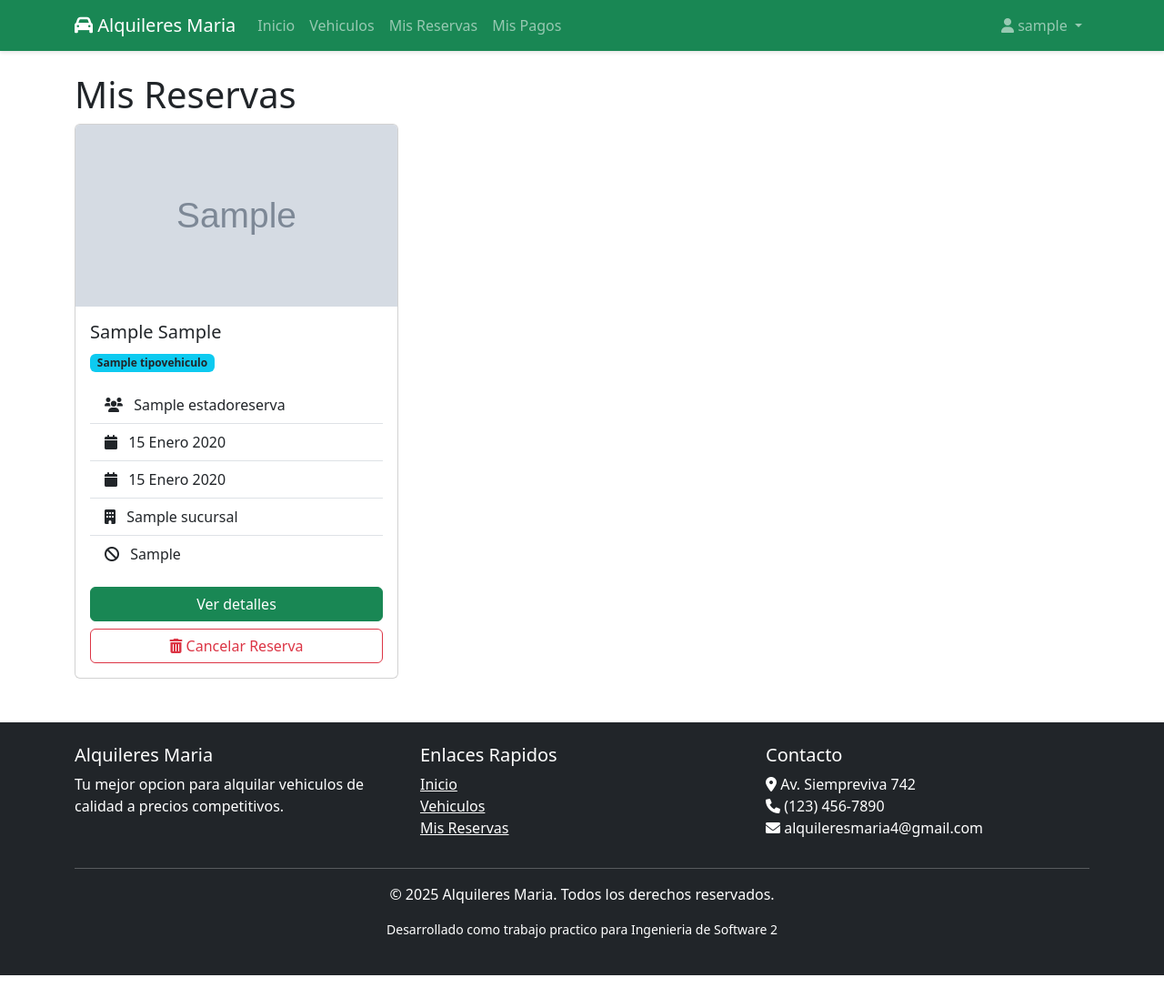
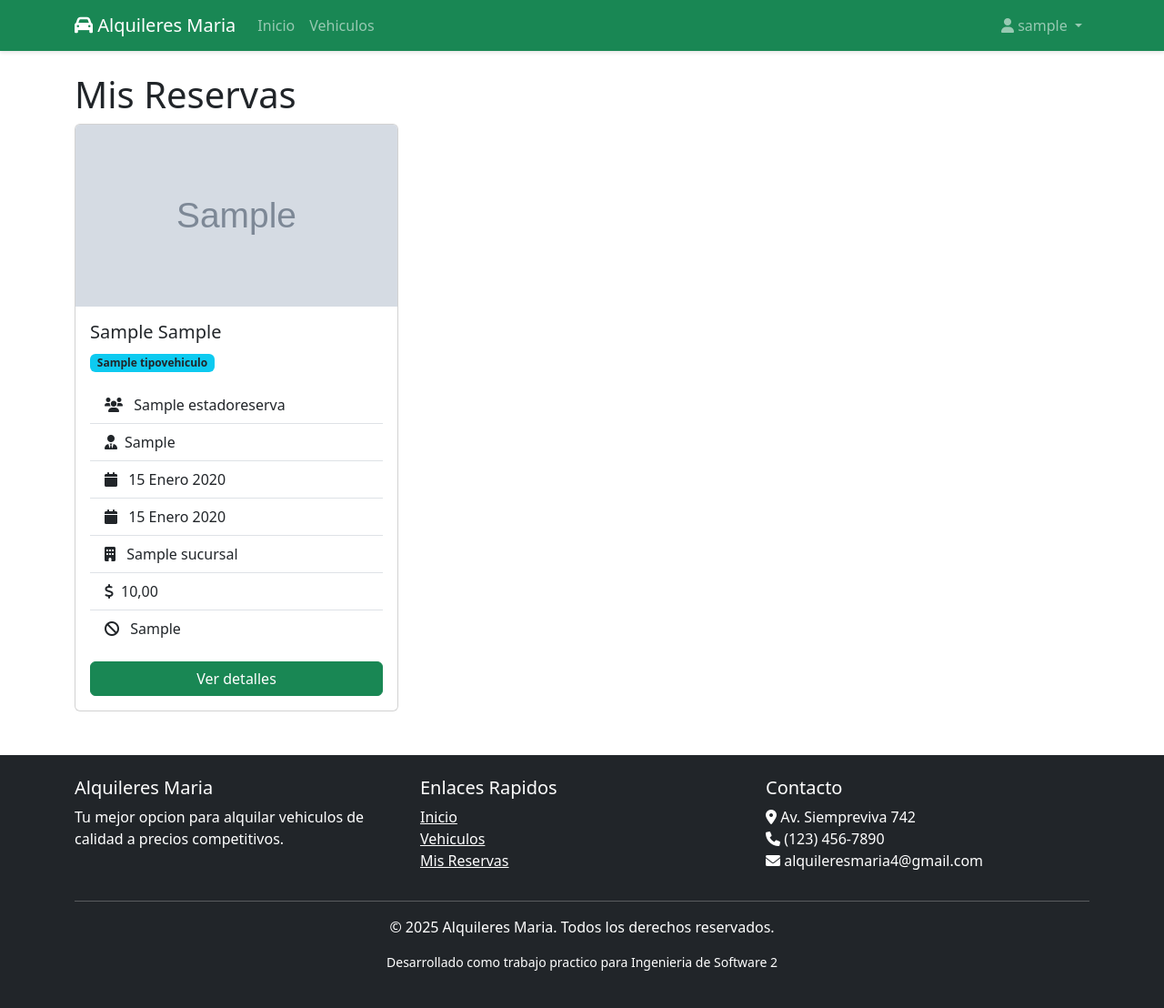
Before and after one commit to agustindinardi/alquileresmaria, a Django app: page /reservas/ in a window 1280 px wide. Shown: the whole page at 91% size. Before the commit the page ends 1072 px from the top, so only its background shows below. Run offline with Django 5.2, Linux system fonts and the light colour scheme; a user stored in the database is signed in; tables that the repository leaves empty hold one stand-in row (values such as "Sample post"); grey boxes marked "Sample" are stand-in pictures; some libraries are stand-ins or nearby versions.

Commit message:
Cancelar Reserva
Se cancela una reserva devolviendo el saldo  correspondiente a la tarjeta utillizada. Se arreglaron los problemas a la hora de no permitir al usuario realizar una reserva por mas que la cancelara, los problemas a la hora de querer reservar un vehiculo por mas que este ya no estuviera reservado luego de una cancelacion.
Por ultimo se agrego la muestra del total a pagar en los detalles de la reserva antes de confirmar el pago

```diff
--- a/pagos/models.py
+++ b/pagos/models.py
@@ -1,5 +1,5 @@
 from django.db import models
-from reservas.models import Reserva
+from reservas.models import Reserva, Tarjeta
 
 class MetodoPago(models.Model):
     nombre = models.CharField(max_length=50)
--- a/reservas/forms.py
+++ b/reservas/forms.py
@@ -60,7 +60,7 @@ class ReservaForm(forms.ModelForm):
             from .models import Reserva
             reservas_existentes = Reserva.objects.filter(
                 vehiculo=self.vehiculo,
-                estado__nombre__in=['Cancelada', 'Confirmada'],
+                estado__nombre__in=['Confirmada'],
             )
 
             for reserva in reservas_existentes:
--- a/reservas/views.py
+++ b/reservas/views.py
@@ -8,7 +8,9 @@ from django.urls import reverse
 from django.db import transaction
 from .models import Reserva, EstadoReserva
 from .forms import ReservaForm, CancelarReservaForm
-from vehiculos.models import Vehiculo, Estado
+from vehiculos.models import Vehiculo, Estado, PoliticaReembolso
+from reservas.models import Tarjeta
+from pagos.models import Pago
 from django.utils import timezone
 
 class ReservaListView(LoginRequiredMixin, ListView):
@@ -35,7 +37,9 @@ class ReservaDetailView(LoginRequiredMixin, DetailView):
         reserva = self.get_object()
         context['puede_cancelar'] = reserva.puede_cancelar_usuario()
         context['form_cancelar'] = CancelarReservaForm()
+        context['total_a_pagar'] = reserva.calcular_Total()
         return context
+
 
 @login_required
 def crear_reserva(request, vehiculo_id):
@@ -58,8 +62,8 @@ def crear_reserva(request, vehiculo_id):
                         usuario=request.user,
                         fecha_inicio=form.cleaned_data['fecha_inicio'],
                         fecha_fin=form.cleaned_data['fecha_fin'],
-                        dni_conductor=form.cleaned_data['dni_conductor']
-
+                        dni_conductor=form.cleaned_data['dni_conductor'],
+                        tarjeta = Tarjeta.objects.get(numero=form.cleaned_data['numero_tarjeta'])
                     )
 
                     # Obtener el estado "Confirmada" para la reserva
@@ -104,46 +108,51 @@ def cancelar_reserva(request, pk):
     # Verificar si la reserva puede ser cancelada por el usuario
     if not reserva.puede_cancelar_usuario():
         messages.error(request, "No es posible cancelar la reserva con menos de 24 horas de anticipación.")
-        return redirect('reservas:detalle', pk=reserva.id)
+        return redirect('reservas:lista')
 
-    if request.method == 'POST':
-        form = CancelarReservaForm(request.POST)
-        if form.is_valid():
+    try:
+        with transaction.atomic():
+            # Obtener el estado "Cancelada" para la reserva
             try:
-                with transaction.atomic():
-                    # Obtener el estado "Cancelada" para la reserva
-                    try:
-                        estado_cancelada = EstadoReserva.objects.get(nombre__iexact='cancelada')
-                    except EstadoReserva.DoesNotExist:
-                        # Si no existe, crearlo
-                        estado_cancelada, created = EstadoReserva.objects.get_or_create(
-                            nombre='Cancelada',
-                            defaults={'descripcion': 'Reserva cancelada por el usuario'}
-                        )
+                estado_cancelada = EstadoReserva.objects.get(nombre__iexact='cancelada')
+            except EstadoReserva.DoesNotExist:
+                # Si no existe, crearlo
+                estado_cancelada, created = EstadoReserva.objects.get_or_create(
+                    nombre='Cancelada',
+                    defaults={'descripcion': 'Reserva cancelada por el usuario'}
+                )
 
-                    reserva.estado = estado_cancelada
-                    reserva.motivo_cancelacion = form.cleaned_data['motivo_cancelacion']
-                    reserva.save()
+            reserva.estado = estado_cancelada
+            reserva.motivo_cancelacion = 'Cancelada desde Lista'
+            reserva.save()
 
-                    # Liberar el vehículo usando el nuevo método
-                    vehiculo = reserva.vehiculo
-                    if vehiculo.liberar():
-                        messages.success(request, f"Reserva cancelada exitosamente. Vehículo {vehiculo.marca} {vehiculo.modelo} liberado.")
-                    else:
-                        messages.warning(request, f"Reserva cancelada, pero no se pudo liberar automáticamente el vehículo {vehiculo.marca} {vehiculo.modelo}.")
+            vehiculo = reserva.vehiculo
+            _Realizar_Reembolso(reserva, request)
 
-                    return redirect('reservas:lista')
+            # Liberar el vehículo usando el nuevo método
+            if vehiculo.liberar():
+                messages.success(request, f"Reserva cancelada exitosamente. Vehículo {vehiculo.marca} {vehiculo.modelo} liberado.")
+            else:
+                messages.warning(request, f"Reserva cancelada, pero no se pudo liberar automáticamente el vehículo {vehiculo.marca} {vehiculo.modelo}.")
 
-            except Exception as e:
-                messages.error(request, f"Error al cancelar la reserva: {str(e)}")
-                return redirect('reservas:detalle', pk=reserva.id)
-    else:
-        form = CancelarReservaForm()
+            return redirect('reservas:lista')
 
-    return render(request, 'reservas/cancelar_reserva.html', {
-        'form': form,
-        'reserva': reserva
-    })
+    except Exception as e:
+        messages.error(request, f"Error al cancelar la reserva: {str(e)}")
+        return redirect('reservas:lista')
+    return redirect('reservas:lista')
+
+def _Realizar_Reembolso(reserva, request):
+
+    monto_reembolso = reserva.calcular_Reembolso()
+
+    # Obtener pago y tarjeta
+    tarjeta = reserva.tarjeta
+    tarjeta.saldo += monto_reembolso
+    tarjeta.save()
+    messages.success(request, f"Se ha reembolsado ${monto_reembolso:.2f} a la tarjeta terminada en {tarjeta.numero[-4:]}")
+
+
 
 @login_required
 def admin_cancelar_reserva(request, pk):
--- a/templates/navbar.html
+++ b/templates/navbar.html
@@ -14,12 +14,9 @@
                 <li class="nav-item">
                     <a class="nav-link" href="{% url 'vehiculos:lista' %}">Vehiculos</a>
                 </li>
-                {% if user.is_authenticated %}
+                {% if user.is_authenticated and not user.is_staff %}
                 <li class="nav-item">
                     <a class="nav-link" href="{% url 'reservas:lista' %}">Mis Reservas</a>
-                </li>
-                <li class="nav-item">
-                    <a class="nav-link" href="{% url 'pagos:historial' %}">Mis Pagos</a>
                 </li>
                 {% endif %}
             </ul>
--- a/templates/reservas/reserva_list.html
+++ b/templates/reservas/reserva_list.html
@@ -29,25 +29,55 @@
                                 </p>
                                 <ul class="list-group list-group-flush mb-3">
                                     <li class="list-group-item"><i class="fas fa-users me-2"></i> {{ reserva.estado }}</li>
+                                    <li class="list-group-item"><i class="fas fa-user-tie me-2" title="Conductor"></i>{{ reserva.dni_conductor }}</li>
                                     <li class="list-group-item"><i class="fas fa-calendar me-2"></i> {{ reserva.fecha_inicio }}</li>
                                     <li class="list-group-item"><i class="fas fa-calendar me-2"></i> {{ reserva.fecha_fin }}</li>
                                     {% if reserva.vehiculo.sucursal %}
                                     <li class="list-group-item"><i class="fas fa-building me-2"></i> {{ reserva.vehiculo.sucursal }}</li>
                                     {% endif %}
+                                    <li class="list-group-item"><i class="fas fa-dollar-sign me-2"></i>{{ reserva.calcular_Total }}</li><!-- Mostrar valor total-->
                                     {% if reserva.motivo_cancelacion %}
                                     <li class="list-group-item"><i class="fas fa-ban me-2"></i> {{ reserva.motivo_cancelacion }}</li>
                                     {% endif %}
                                 </ul>
                                 <div class="d-grid gap-2">
                                     <a href="{% url 'vehiculos:vehiculo-detail' reserva.vehiculo.pk %}" class="btn btn-primary">Ver detalles</a>
-                                    <button type="button" class="btn btn-outline-danger" data-bs-toggle="modal" data-bs-target="#eliminarModal-{{ reserva.vehiculo.pk }}">
+                                    {% if not reserva.motivo_cancelacion %}
+                                    <button type="button" class="btn btn-outline-danger" data-bs-toggle="modal" data-bs-target="#eliminarModal-{{ reserva.pk }}">
                                         <i class="fas fa-trash-alt"></i> Cancelar Reserva
                                     </button>
+                                    {% endif %}
                                 </div>
                             </div>
                         </div>
                     </div>
                 {% endif %}
+
+
+                <!-- Modal de confirmación para eliminar vehículo -->
+                <div class="modal fade" id="eliminarModal-{{ reserva.pk }}" tabindex="-1" aria-labelledby="eliminarModalLabel-{{ reserva.pk }}" aria-hidden="true">
+                    <div class="modal-dialog modal-dialog-centered">
+                        <div class="modal-content">
+                            <div class="modal-header bg-danger text-white">
+                                <h5 class="modal-title" id="eliminarModalLabel-{{ reserva.pk }}">
+                                    <i class="fas fa-exclamation-triangle me-2"></i>Confirmar cancelación
+                                </h5>
+                                <button type="button" class="btn-close btn-close-white" data-bs-dismiss="modal" aria-label="Close"></button>
+                            </div>
+                            <div class="modal-body">
+                                <p>¿Estás seguro de que deseas cancelar la reserva del vehículo <strong>{{ reserva.vehiculo.marca }} {{ reserva.vehiculo.modelo }}</strong> del conductor <strong>{{ reserva.dni_conductor }}</strong>?</p>
+                                <p>Se le reembolsara un total de: ${{ reserva.calcular_Reembolso }}</p>
+                            </div>
+                            <div class="modal-footer">
+                                <button type="button" class="btn btn-secondary" data-bs-dismiss="modal">Cancelar</button>
+                                <form method="post" action="{% url 'reservas:cancelar' reserva.pk %}" style="display: inline;">
+                                    {% csrf_token %}
+                                    <button type="submit" class="btn btn-danger">Confirmar cancelación</button>
+                                </form>
+                            </div>
+                        </div>
+                    </div>
+                </div>
             {% endfor %}
         </div>
 
```
Also changed, not shown: reservas/models.py (+41 -25 lines), templates/reservas/crear_reserva.html (+73 -2 lines), media/vehiculos/Corolla-Cross.jpg (added), reservas/migrations/0003_reserva_tarjeta.py (added), reservas/migrations/0004_alter_reserva_dni_conductor.py (added).
